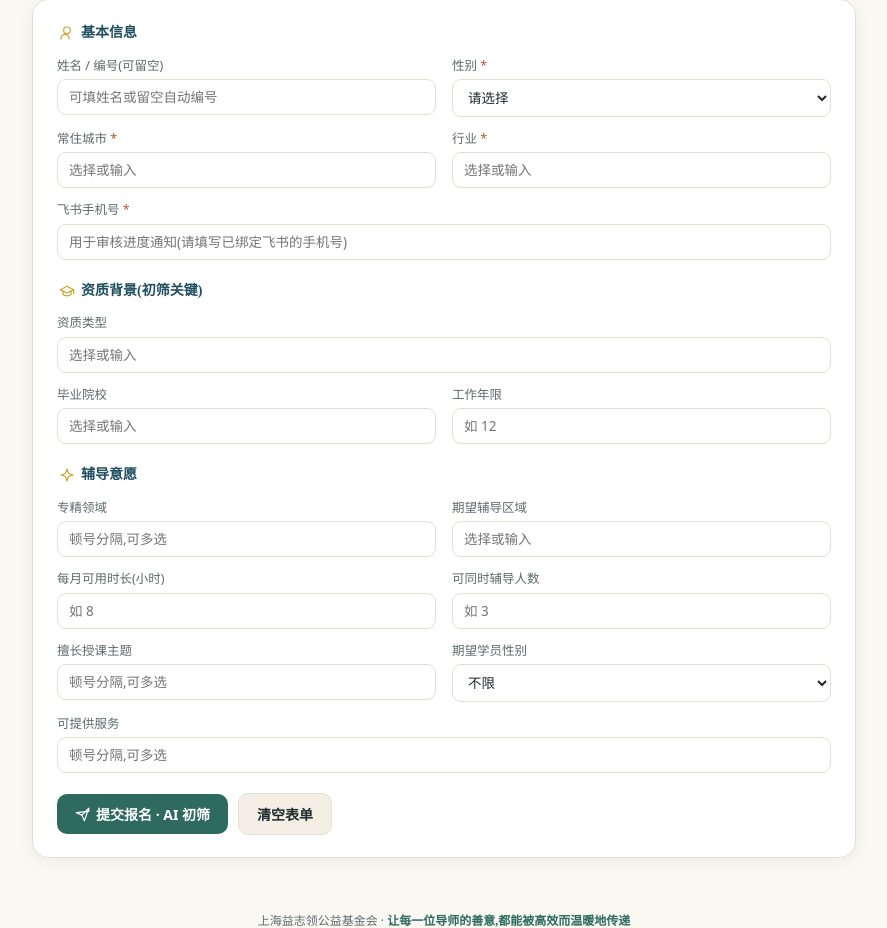
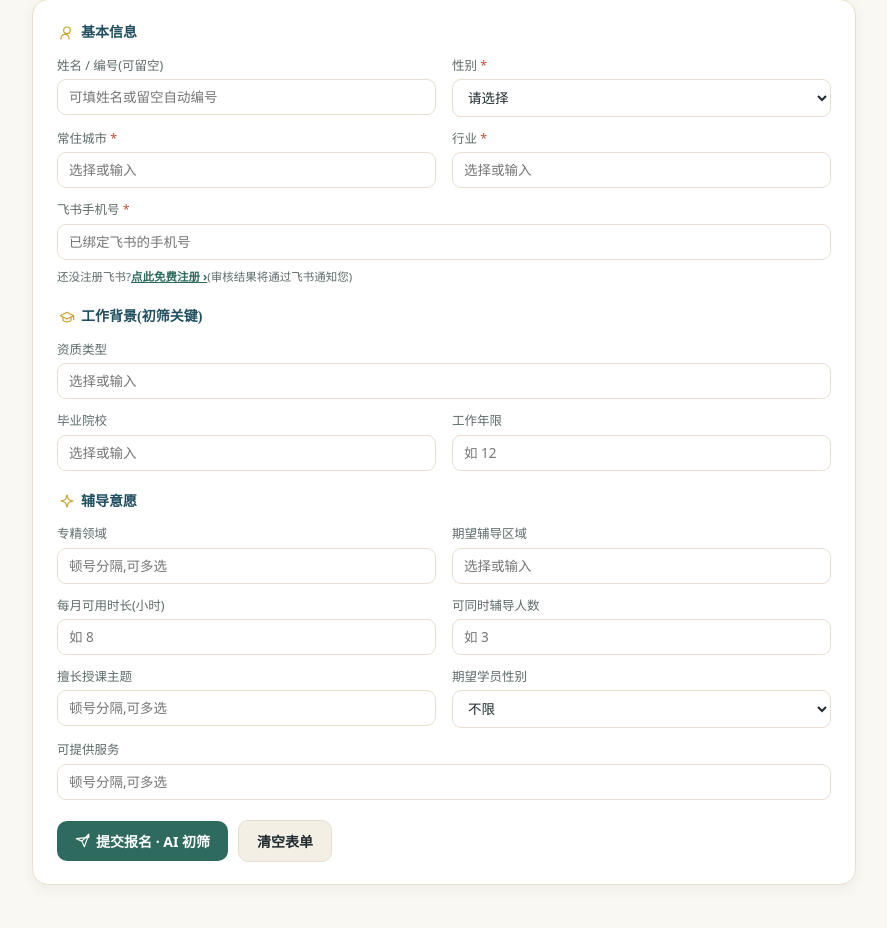
Before and after one commit to RYR468/YZL, a Flask app: page /recruit in a window 1280 px wide. Shown: the part 252-1180 px from the top of the page, without its empty margins (196-1083 px from the left). Run offline with Flask 3, Linux system fonts and the light colour scheme; parts of the project's set-up code (start-up, migrations or seed data) failed here and were passed over.

Commit message:
feat: 招募表单优化(飞书注册引导/工作背景/选项扩充)
Co-Authored-By: Claude Fable 5 <noreply@anthropic.com>

```diff
--- a/templates/recruit.html
+++ b/templates/recruit.html
@@ -75,11 +75,11 @@
         <div class="fld"><label>性别 <span class="req">*</span></label><select name="性别"><option value="">请选择</option><option>男</option><option>女</option></select></div>
         <div class="fld"><label>常住城市 <span class="req">*</span></label><input name="常住城市" list="dl-city" placeholder="选择或输入"></div>
         <div class="fld"><label>行业 <span class="req">*</span></label><input name="行业" list="dl-ind" placeholder="选择或输入"></div>
-        <div class="fld full"><label>飞书手机号 <span class="req">*</span></label><input name="飞书手机号" placeholder="用于审核进度通知(请填写已绑定飞书的手机号)"></div>
+        <div class="fld full"><label>飞书手机号 <span class="req">*</span></label><input name="飞书手机号" placeholder="已绑定飞书的手机号"><span style="font-size:11.5px;color:var(--muted);margin-top:4px;line-height:1.6;">还没注册飞书?<a href="https://www.feishu.cn" target="_blank" rel="noopener" style="color:var(--brand);font-weight:600;">点此免费注册 ›</a>(审核结果将通过飞书通知您)</span></div>
       </div>
     </fieldset>
     <fieldset>
-      <legend><svg viewBox="0 0 24 24"><path d="M22 10v6M2 10l10-5 10 5-10 5z"/><path d="M6 12v5c3 3 9 3 12 0v-5"/></svg> 资质背景(初筛关键)</legend>
+      <legend><svg viewBox="0 0 24 24"><path d="M22 10v6M2 10l10-5 10 5-10 5z"/><path d="M6 12v5c3 3 9 3 12 0v-5"/></svg> 工作背景(初筛关键)</legend>
       <div class="grid">
         <div class="fld full"><label>资质类型</label><input name="资质类型" list="dl-qual" placeholder="选择或输入"></div>
         <div class="fld"><label>毕业院校</label><input name="毕业院校" list="dl-school" placeholder="选择或输入"></div>
@@ -100,8 +100,8 @@
     </fieldset>
     <datalist id="dl-city"><option>上海</option><option>北京</option><option>广州</option><option>深圳</option><option>成都</option><option>杭州</option><option>武汉</option><option>南京</option><option>西安</option></datalist>
     <datalist id="dl-ind"><option>互联网</option><option>金融</option><option>科技</option><option>教育</option><option>医疗</option><option>法律</option><option>文化传媒</option><option>心理</option><option>公益</option></datalist>
-    <datalist id="dl-qual"><option>世界500强中高层</option><option>全球前100强毕业</option><option>全球知名院校毕业</option><option>优秀创业者</option><option>资深专家</option></datalist>
-    <datalist id="dl-school"><option>复旦大学</option><option>清华大学</option><option>北京大学</option><option>上海交通大学</option><option>浙江大学</option><option>南京大学</option><option>四川大学</option><option>中国政法大学</option><option>北京师范大学</option><option>华东师范大学</option></datalist>
+    <datalist id="dl-qual"><option>世界500强中高层管理</option><option>世界500强技术专家</option><option>中国500强高管</option><option>上市公司高管</option><option>独角兽企业创始人</option><option>优秀创业者</option><option>资深行业专家</option><option>高校教授/研究员</option><option>主任医师/三甲医院</option><option>资深律师/合伙人</option><option>全球前100强院校毕业</option><option>全球知名院校毕业</option><option>985/211院校毕业</option><option>海外名校留学归国</option></datalist>
+    <datalist id="dl-school"><option>复旦大学</option><option>清华大学</option><option>北京大学</option><option>上海交通大学</option><option>浙江大学</option><option>南京大学</option><option>中国科学技术大学</option><option>武汉大学</option><option>中山大学</option><option>四川大学</option><option>西安交通大学</option><option>哈尔滨工业大学</option><option>同济大学</option><option>人民大学</option><option>中国政法大学</option><option>北京师范大学</option><option>华东师范大学</option><option>中央财经大学</option><option>上海财经大学</option><option>哈佛大学</option><option>斯坦福大学</option><option>麻省理工学院</option><option>牛津大学</option><option>剑桥大学</option><option>香港大学</option><option>新加坡国立大学</option></datalist>
     <datalist id="dl-exp"><option>互联网产品</option><option>金融投资</option><option>医疗医学</option><option>教育升学</option><option>科技软件</option><option>法律合规</option><option>心理咨询</option><option>文化传媒</option></datalist>
     <datalist id="dl-region"><option>不限</option><option>华东</option><option>华南</option><option>华北</option><option>西部</option><option>四川</option><option>广东</option></datalist>
     <datalist id="dl-topic"><option>职业规划</option><option>面试技巧</option><option>行业入门</option><option>学业规划</option><option>心理减压</option><option>简历修改</option><option>价值观引导</option><option>学习方法</option></datalist>
```
